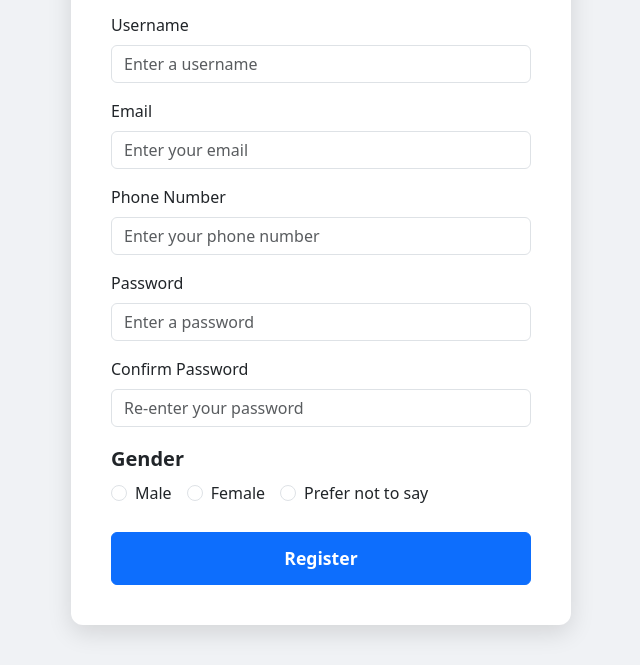
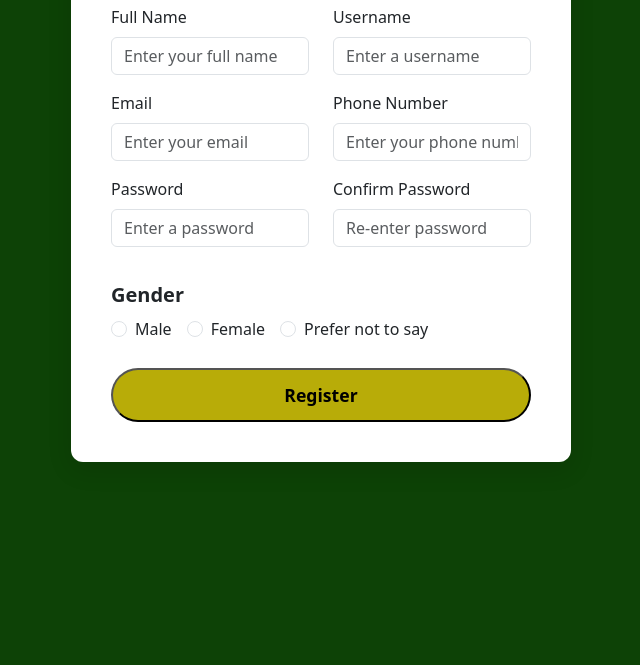
Before and after one commit to Maryam010011/FullStack-Course, a plain HTML site: page Lab2/form/index.html in a window 1280 px wide. Shown: the part 221-886 px from the top of the page, without its empty margins (319-959 px from the left). After the commit the page ends 800 px from the top, so only its background shows below. Drawn offline with nearby package versions, Linux system fonts and the light colour scheme.

Commit message:
Refresh registration form styling
Updated the registration page to use a darker green theme with gold-accented controls and a rounded button. This also fixes the Bootstrap column classes so the form fields render correctly in responsive rows and improves the overall layout of the password confirmation section.

```diff
--- a/Lab2/task1/index.html
+++ b/Lab2/form/index.html
@@ -5,44 +5,7 @@
 <meta name="viewport" content="width=device-width, initial-scale=1.0">
 <title>Registration Form</title>
 <link href="https://cdnjs.cloudflare.com/ajax/libs/bootstrap/5.3.3/css/bootstrap.min.css" rel="stylesheet">
-<style>
-  body {
-    background-color: #f0f2f5;
-    min-height: 100vh;
-    display: flex;
-    align-items: center;
-    justify-content: center;
-    padding: 40px 0;
-  }
-  .form-card {
-    background: #ffffff;
-    padding: 40px;
-    border-radius: 12px;
-    box-shadow: 0 8px 24px rgba(0,0,0,0.12);
-    width: 100%;
-    max-width: 500px;
-  }
-  .form-card h2 {
-    text-align: center;
-    margin-bottom: 30px;
-    font-weight: 700;
-  }
-  .gender-heading {
-    margin-top: 20px;
-    margin-bottom: 10px;
-    font-weight: 600;
-  }
-  .btn-register {
-    width: 100%;
-    padding: 12px;
-    font-size: 1.1rem;
-    font-weight: 600;
-    margin-top: 25px;
-  }
-  .form-label {
-    font-weight: 500;
-  }
-</style>
+<link rel="stylesheet" href="style.css">
 </head>
 <body>
 
@@ -50,37 +13,37 @@
   <h2>Registration</h2>
   <form>
     <div class ="row">
-    <div class="md-6 mb-3">
+    <div class="col-md-6 mb-3">
       <label for="fullName" class="form-label">Full Name</label>
       <input type="text" class="form-control" id="fullName" placeholder="Enter your full name" required>
     </div>
 
-    <div class="mb-3">
+    <div class="col-md-6 mb-3">
       <label for="username" class="form-label">Username</label>
       <input type="text" class="form-control" id="username" placeholder="Enter a username" required>
     </div>
     </div>
      <div class="row">
-    <div class="mb-3">
+    <div class="col-md-6 mb-3">
       <label for="email" class="form-label">Email</label>
       <input type="email" class="form-control" id="email" placeholder="Enter your email" required>
     </div>
 
-    <div class="mb-3">
+    <div class="col-md-6 mb-3">
       <label for="phone" class="form-label">Phone Number</label>
       <input type="tel" class="form-control" id="phone" placeholder="Enter your phone number" required>
     </div>
      </div>
      <div class="row">
-    <div class="mb-3">
+    <div class="col-md-6 mb-3">
       <label for="password" class="form-label">Password</label>
       <input type="password" class="form-control" id="password" placeholder="Enter a password" required>
     </div>
+    <div class="col-md-6 mb-3">
+      <label for="confirmPassword" class="form-label">Confirm Password</label>
+      <input type="password" class="form-control" id="confirmPassword" placeholder="Re-enter password" required>
+    </div>
      </div>
-    <div class="mb-3">
-      <label for="confirmPassword" class="form-label">Confirm Password</label>
-      <input type="password" class="form-control" id="confirmPassword" placeholder="Re-enter your password" required>
-    </div>
 
     <h5 class="gender-heading">Gender</h5>
     <div style="display: flex; gap: 15px;">
@@ -98,7 +61,7 @@
     </div>
     </div>
 
-    <button type="submit" class="btn btn-primary btn-register">Register</button>
+    <button type="submit" class=" btn-register">Register</button>
   </form>
 </div>
 
--- /dev/null
+++ b/Lab2/form/style.css
@@ -0,0 +1,38 @@
+ body {
+    background-color: #0d4206;
+    min-height: 100vh;
+    display: flex;
+    align-items: center;
+    justify-content: center;
+    padding: 40px 0;
+  }
+  .form-card {
+    background: #ffffff;
+    padding: 40px;
+    border-radius: 12px;
+    box-shadow: 0 8px 24px rgba(0,0,0,0.12);
+    width: 100%;
+    max-width: 500px;
+  }
+  .form-card h2 {
+    text-align: center;
+    margin-bottom: 30px;
+    font-weight: 700;
+  }
+  .gender-heading {
+    margin-top: 20px;
+    margin-bottom: 10px;
+    font-weight: 600;
+  }
+  .btn-register {
+    width: 100%;
+    padding: 12px;
+    font-size: 1.1rem;
+    font-weight: 600;
+    margin-top: 25px;
+    background-color: #b8ac08;
+    border-radius: 30px;
+  }
+  .form-label {
+    font-weight: 500;
+  }
```
Also changed, not shown: 2 other files.
